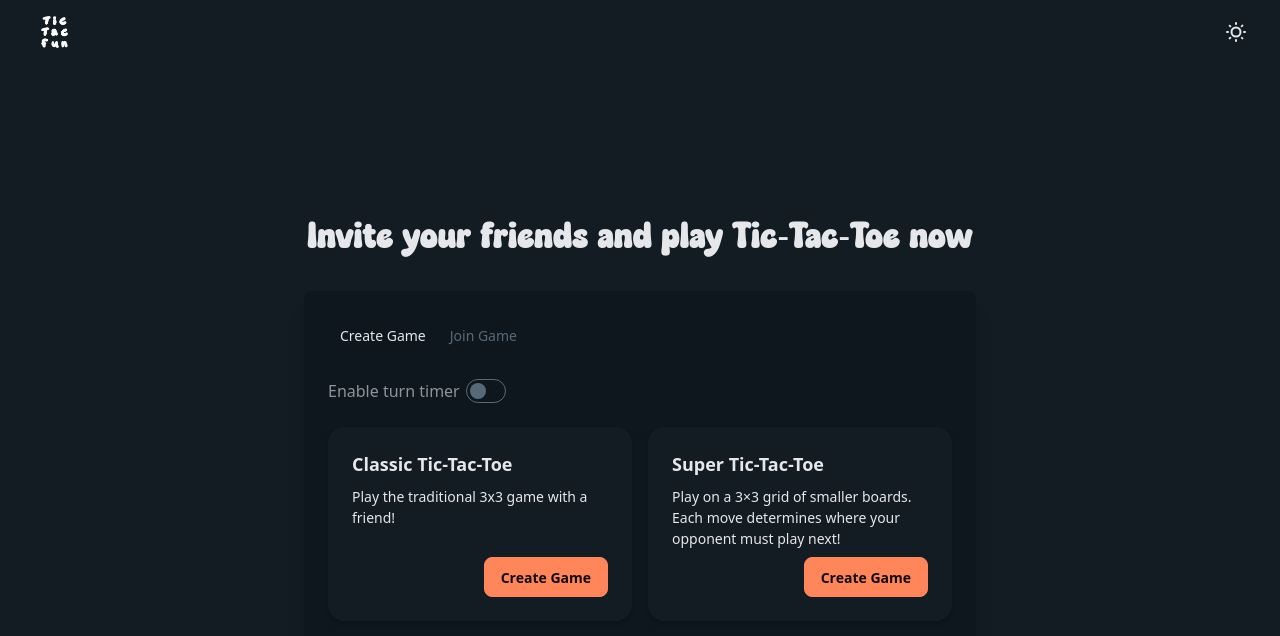
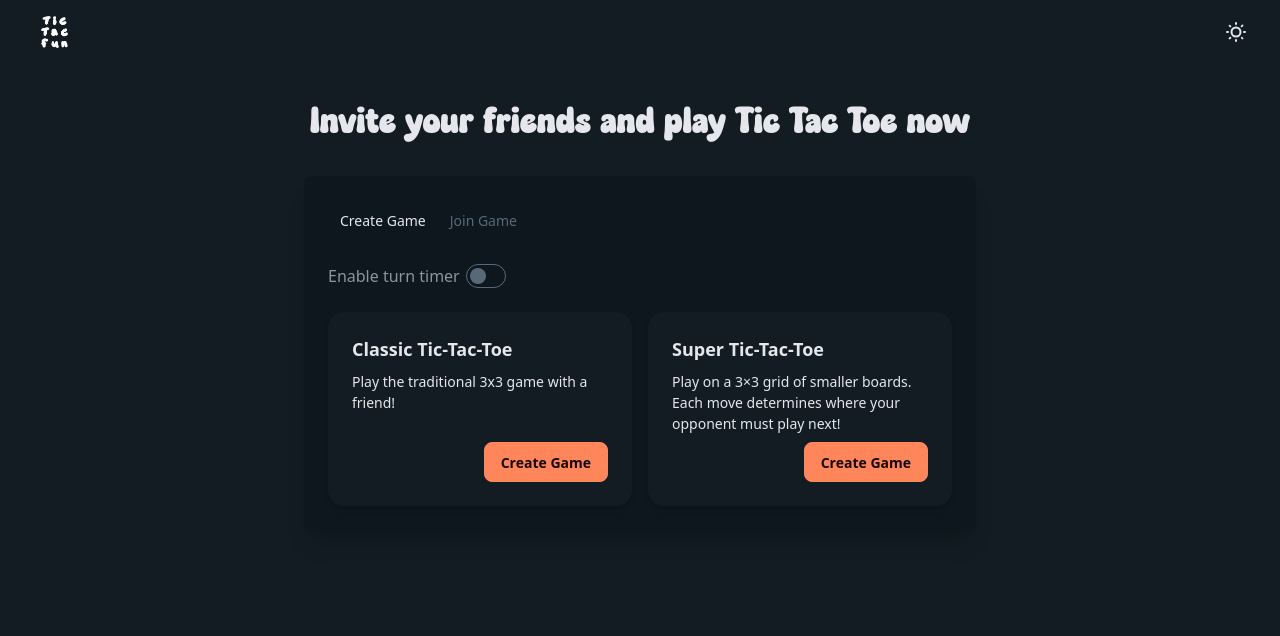
Before and after one commit to ch33kaboo/tictacfun, a SvelteKit app: page / in a window 1280 px wide. Shown: the top 636 px of the page. Built offline with nearby package versions, Linux system fonts and the light colour scheme; no server answers.

Commit message:
minor styling changes

```diff
--- a/src/routes/+page.svelte
+++ b/src/routes/+page.svelte
@@ -72,9 +72,9 @@
 	}
 </script>
 
-<main class="flex min-h-[calc(100vh-4rem)] flex-col items-center justify-center py-8">
+<main class="mt-10 flex flex-col items-center justify-start">
 	<h1 class="mb-8 text-center text-4xl" style="font-family: 'milkyway', sans-serif;">
-		Invite your friends and play Tic-Tac-Toe now
+		Invite your friends and play Tic Tac Toe now
 	</h1>
 
 	<div class="bg-base-200 w-full max-w-2xl rounded-lg p-6 shadow-xl">
```
